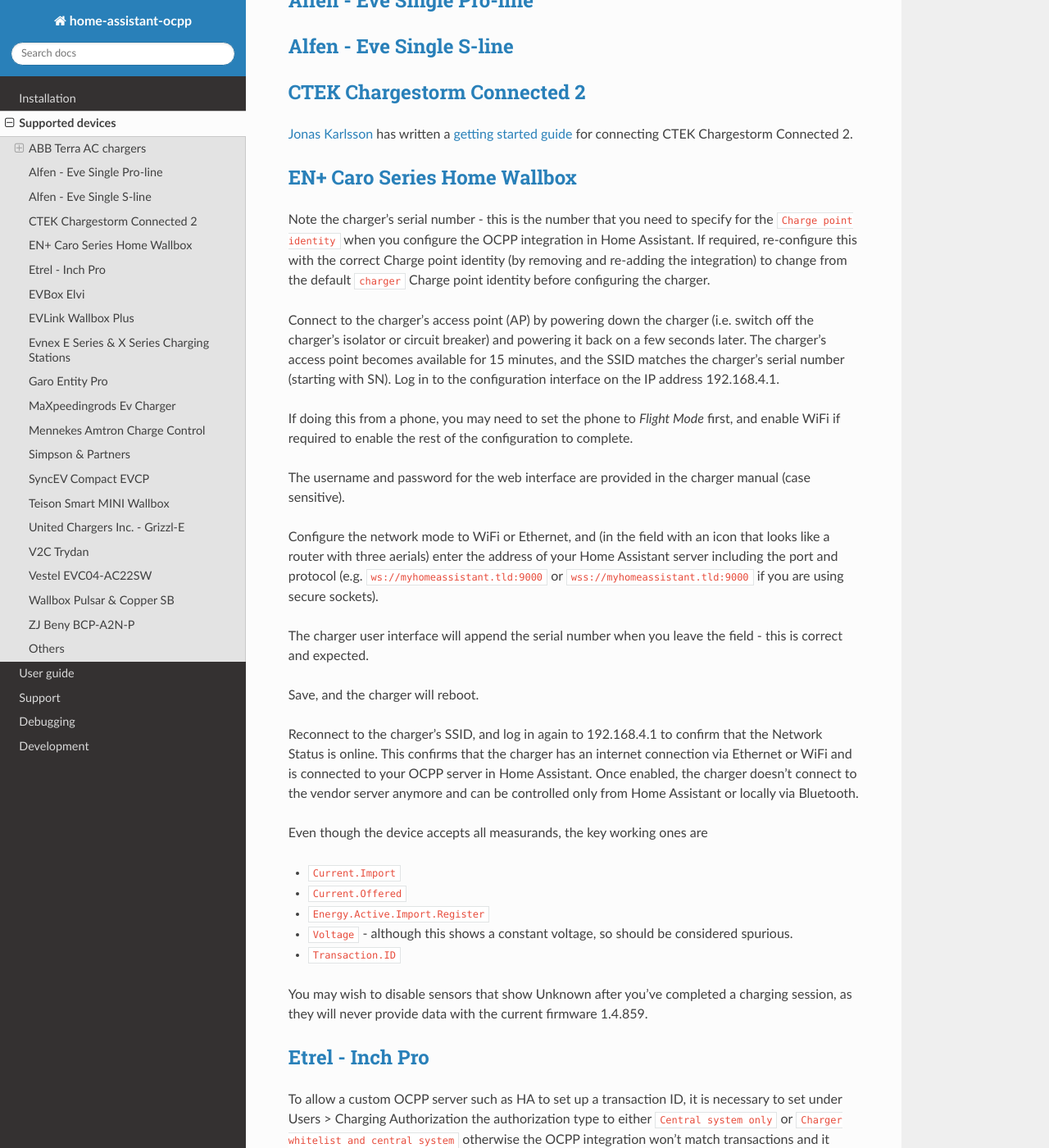
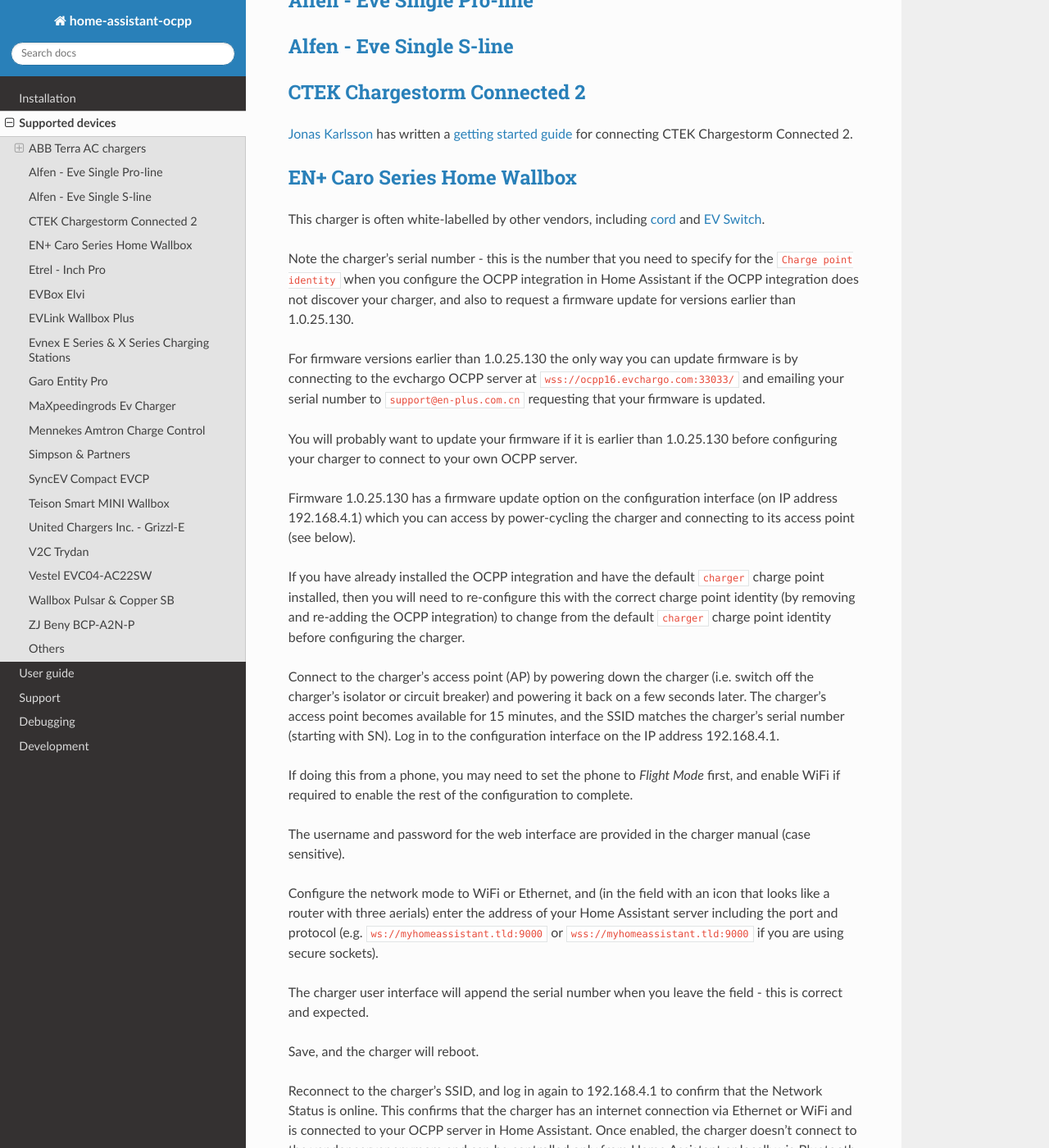
Before and after one commit to lbbrhzn/ocpp, a Sphinx documentation site: the page built from docs/supported-devices.md, in a window 1280 px wide and 1400 px high, scrolled down 1449 px. Shown: the whole window at 82% size. Built offline with Sphinx 7.4.7 and the Read the Docs theme 3.1.0, drawn with Linux system fonts in a browser that asks for light colours; some of the changed text lies outside the part shown.

Commit message:
Update supported-devices.md
Added other white-labelled varieties of the EN Plustech Caro charger.

Added firmware update instructions and updated latest firmware version.

Corrected information about `Voltage` measurand.

```diff
--- a/docs/supported-devices.md
+++ b/docs/supported-devices.md
@@ -54,7 +54,17 @@
 [Jonas Karlsson](https://github.com/jonasbkarlsson) has written a [getting started guide](https://github.com/jonasbkarlsson/ocpp/wiki/CTEK-Chargestorm-Connected-2) for connecting CTEK Chargestorm Connected 2.
 
 ## [EN+ Caro Series Home Wallbox](https://www.en-plustech.com/product/caro-series-wallbox/)
-Note the charger's serial number - this is the number that you need to specify for the `Charge point identity` when you configure the OCPP integration in Home Assistant.  If required, re-configure this with the correct Charge point identity (by removing and re-adding the integration) to change from the default `charger` Charge point identity before configuring the charger.
+This charger is often white-labelled by other vendors, including [cord](https://www.cord-ev.com/cord-one.html) and [EV Switch](https://www.evswitchstore.com.au/pages/ev-charger-range).
+
+Note the charger's serial number - this is the number that you need to specify for the `Charge point identity` when you configure the OCPP integration in Home Assistant if the OCPP integration does not discover your charger, and also to request a firmware update for versions earlier than 1.0.25.130.
+
+For firmware versions earlier than 1.0.25.130 the only way you can update firmware is by connecting to the evchargo OCPP server at `wss://ocpp16.evchargo.com:33033/` and emailing your serial number to `support@en-plus.com.cn` requesting that your firmware is updated.
+
+You will probably want to update your firmware if it is earlier than 1.0.25.130 before configuring your charger to connect to your own OCPP server.
+
+Firmware 1.0.25.130 has a firmware update option on the configuration interface (on IP address 192.168.4.1) which you can access by power-cycling the charger and connecting to its access point (see below).
+
+If you have already installed the OCPP integration and have the default `charger` charge point installed, then you will need to re-configure this with the correct charge point identity (by removing and re-adding the OCPP integration) to change from the default `charger` charge point identity before configuring the charger.
 
 Connect to the charger's access point (AP) by powering down the charger (i.e. switch off the charger's isolator or circuit breaker) and powering it back on a few seconds later.  The charger's access point becomes available for 15 minutes, and the SSID matches the charger's serial number (starting with SN).  Log in to the configuration interface on the IP address 192.168.4.1.
 
@@ -74,10 +84,10 @@
    - `Current.Import`
    - `Current.Offered`
    - `Energy.Active.Import.Register`
-   - `Voltage` - although this shows a constant voltage, so should be considered spurious.
+   - `Voltage` - although this shows a constant voltage or zero unless a charging session is in progress.
    - `Transaction.ID`
 
-You may wish to disable sensors that show Unknown after you've completed a charging session, as they will never provide data with the current firmware 1.4.859.
+You may wish to disable sensors that show `Unknown` after you've completed a charging session, as they will never provide data with the current firmware 1.0.25.130.
 
 ## [Etrel - Inch Pro](https://etrel.com/charging-solutions/inch-pro/)
 To allow a custom OCPP server such as HA to set up a transaction ID, it is necessary to set under Users > Charging Authorization the
```
